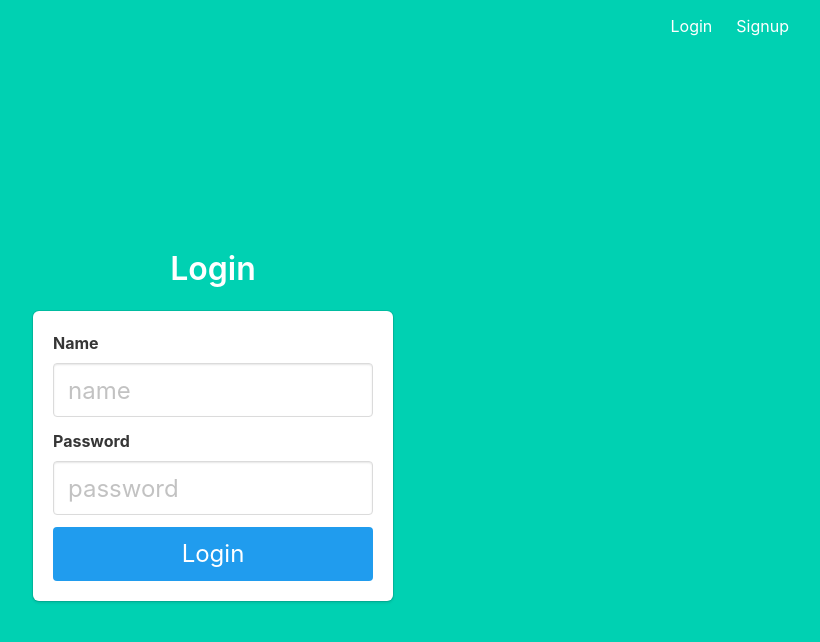
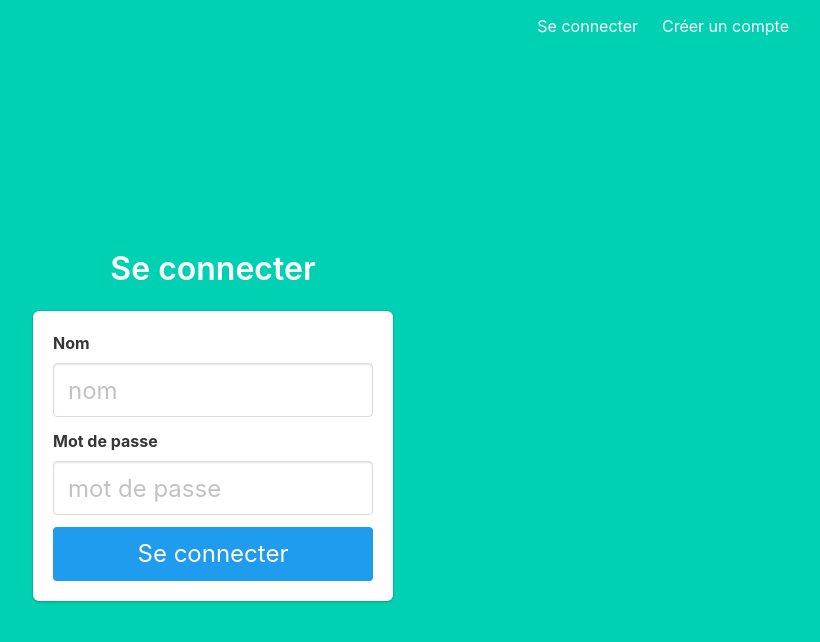
Before and after one commit to yak-toto/yak-server, a Vue app in the folder client/: page /login in a window 1280 px wide. Shown: the top 642 px of the page, without its empty margins (427-1247 px from the left). Built offline with nearby package versions, Linux system fonts and the light colour scheme.

Commit message:
Translate all front end english words into french

```diff
--- a/client/src/App.vue
+++ b/client/src/App.vue
@@ -11,13 +11,13 @@
             </div>
             <div class="navbar-end">
               <router-link v-if="!isAuthenticated" to="/login" class="navbar-item">
-                Login
+                Se connecter
               </router-link>
               <router-link v-if="!isAuthenticated" to="/signup" class="navbar-item">
-                Signup
+                Créer un compte
               </router-link>
               <router-link v-if="isAuthenticated" to="/logout" class="navbar-item">
-                Logout
+                Se déconnecter
               </router-link>
             </div>
           </div>
--- a/client/src/components/GroupComponent.vue
+++ b/client/src/components/GroupComponent.vue
@@ -20,7 +20,7 @@
           </table>
         </div>
         <div>
-          <button class="button is-dark">Submit</button>
+          <button class="button is-dark">Valider</button>
         </div>
       </form>
     </div>
--- a/client/src/components/LoginComponent.vue
+++ b/client/src/components/LoginComponent.vue
@@ -1,6 +1,6 @@
 <template>
   <div class="column is-4 is-offset-4">
-    <h3 class="title">Login</h3>
+    <h3 class="title">Se connecter</h3>
     <div class="box">
       <div class="notification is-danger" v-if="invalidLogin">
         Please check your login details and try again.
@@ -8,17 +8,17 @@
 
       <form v-on:submit.prevent="login">
         <div class="field control">
-          <label class="label" for="name">Name</label>
-          <input type="text" class="input is-large" id="name" name="name" placeholder="name" v-model="name" />
+          <label class="label" for="name">Nom</label>
+          <input type="text" class="input is-large" id="name" name="name" placeholder="nom" v-model="name" />
         </div>
 
         <div class="field control">
-          <label class="label" for="password">Password</label>
-          <input type="password" class="input is-large" name="password" placeholder="password"
+          <label class="label" for="password">Mot de passe</label>
+          <input type="password" class="input is-large" name="password" placeholder="mot de passe"
             v-model="password" />
         </div>
 
-        <button class="button is-block is-info is-large is-fullwidth">Login</button>
+        <button class="button is-block is-info is-large is-fullwidth">Se connecter</button>
       </form>
     </div>
   </div>
--- a/client/src/components/SignupComponent.vue
+++ b/client/src/components/SignupComponent.vue
@@ -1,6 +1,6 @@
 <template>
   <div class="column is-4 is-offset-4">
-    <h3 class="title">Sign Up</h3>
+    <h3 class="title">Créer un compte</h3>
     <div class="box">
       <div class="notification is-danger" v-if="invalidSignup">
         Name already exists.
@@ -8,16 +8,16 @@
 
       <form v-on:submit.prevent="signup">
         <div class="field control">
-          <label class="label" for="name">Name</label>
-          <input type="text" class="input is-large" id="name" placeholder="name" v-model="name">
+          <label class="label" for="name">Nom</label>
+          <input type="text" class="input is-large" id="name" placeholder="nom" v-model="name">
         </div>
 
         <div class="field control">
-          <label class="label" for="password">Password</label>
-          <input type="password" class="input is-large" placeholder="password" v-model="password">
+          <label class="label" for="password">Mot de passe</label>
+          <input type="password" class="input is-large" placeholder="mot de passe" v-model="password">
         </div>
 
-        <button class="button is-block is-info is-large is-fullwidth">Sign Up</button>
+        <button class="button is-block is-info is-large is-fullwidth">Créer un compte</button>
       </form>
     </div>
   </div>
```
